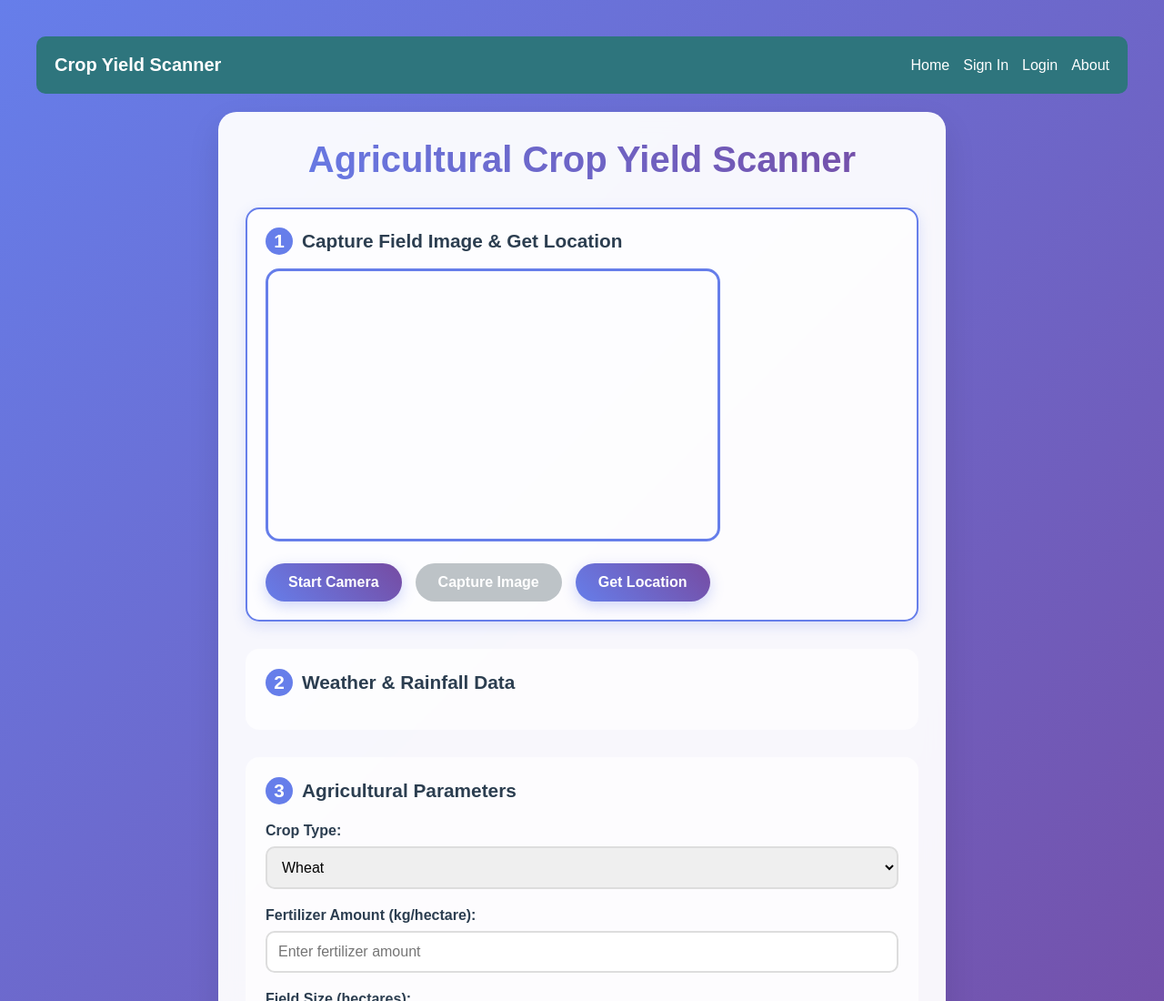
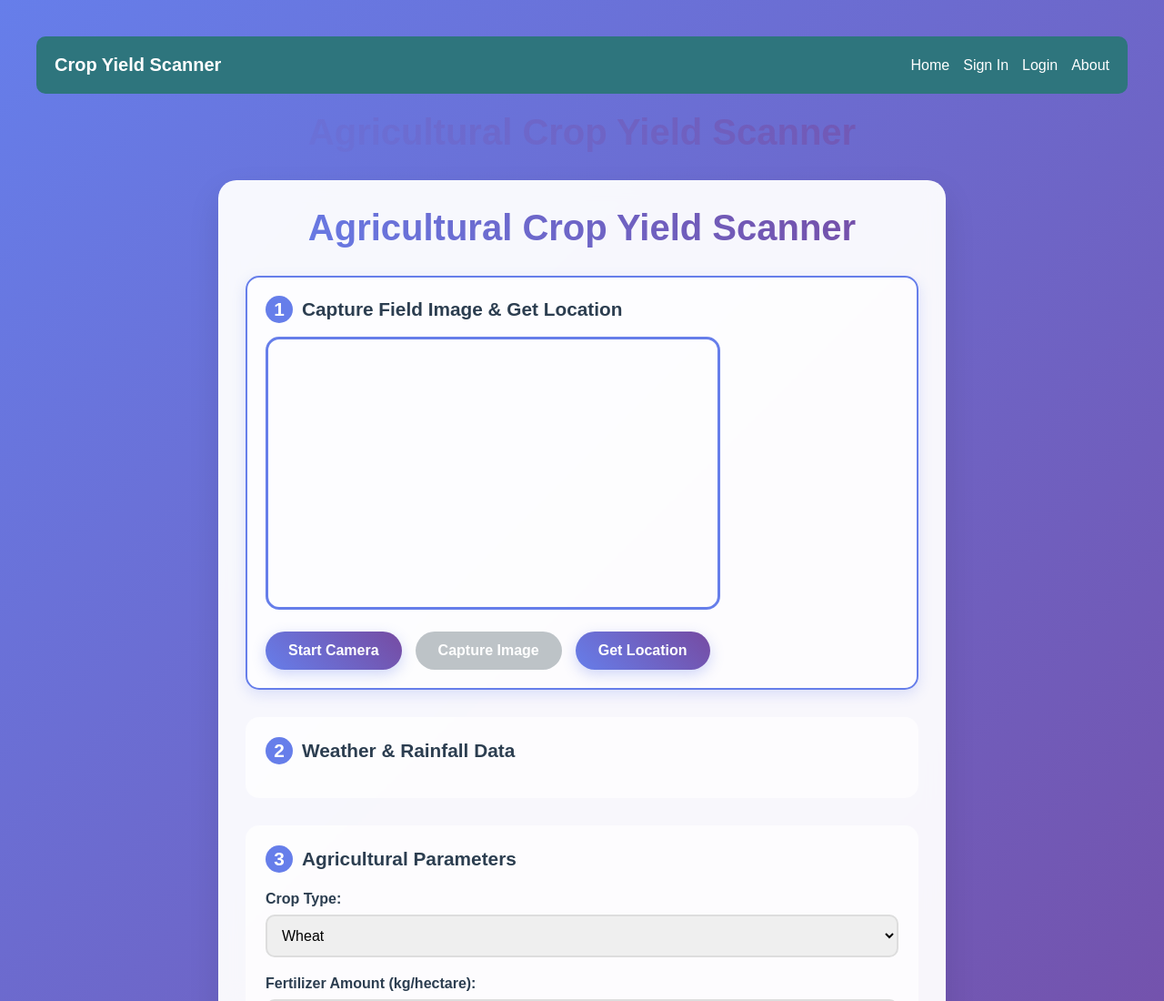
Before and after one commit to Saqib-0007/camera, a plain HTML site: page index.html in a window 1280 px wide. Shown: the top 1100 px of the page at 91% size. Drawn offline with Linux system fonts and the light colour scheme.

Commit message:
added heading

```diff
--- a/index.html
+++ b/index.html
@@ -63,6 +63,7 @@
     </nav>
 
     <!-- 🌱 Main Content -->
+    <h1>Agricultural Crop Yield Scanner</h1>
     <div class="container">
         <h1>Agricultural Crop Yield Scanner</h1>
 
```
